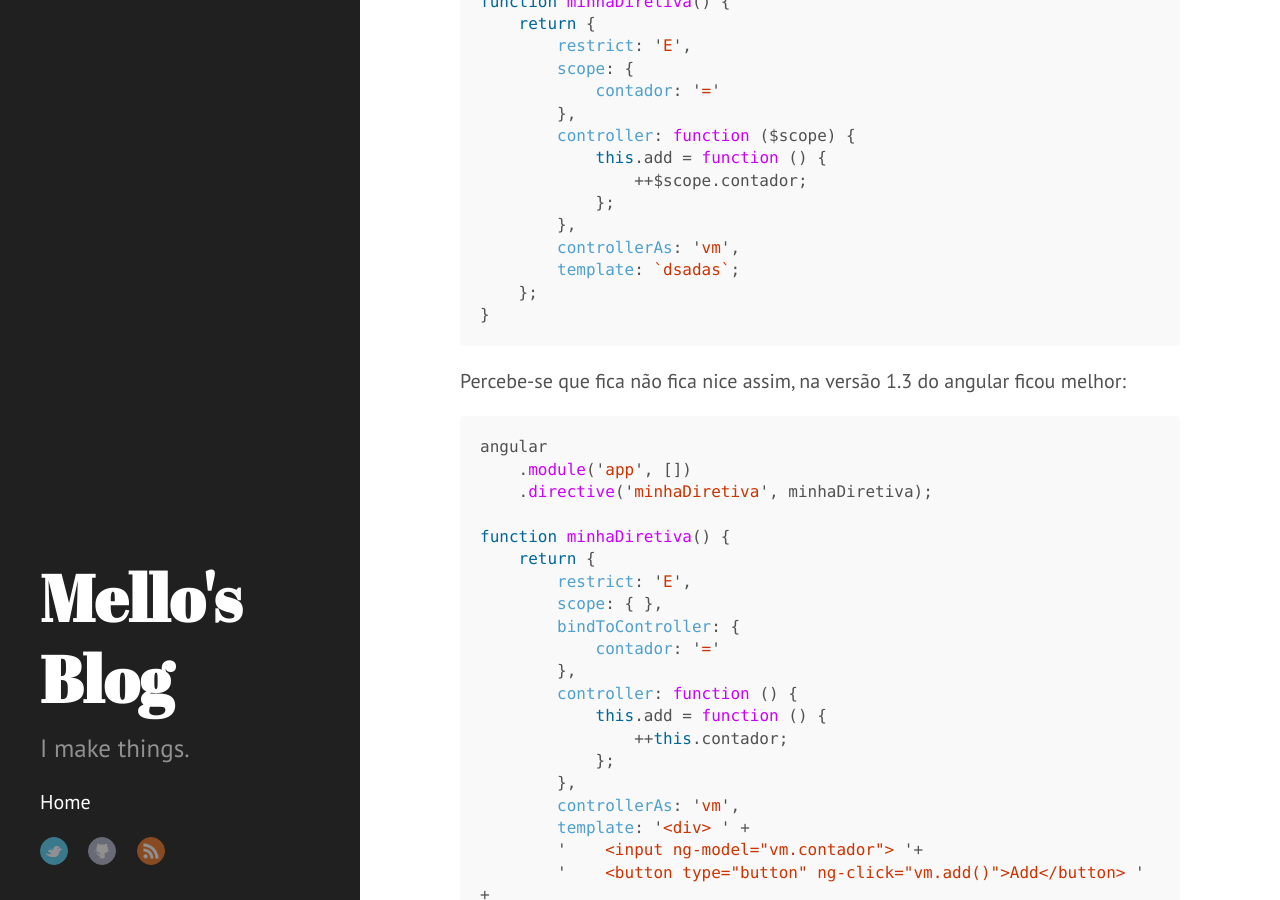
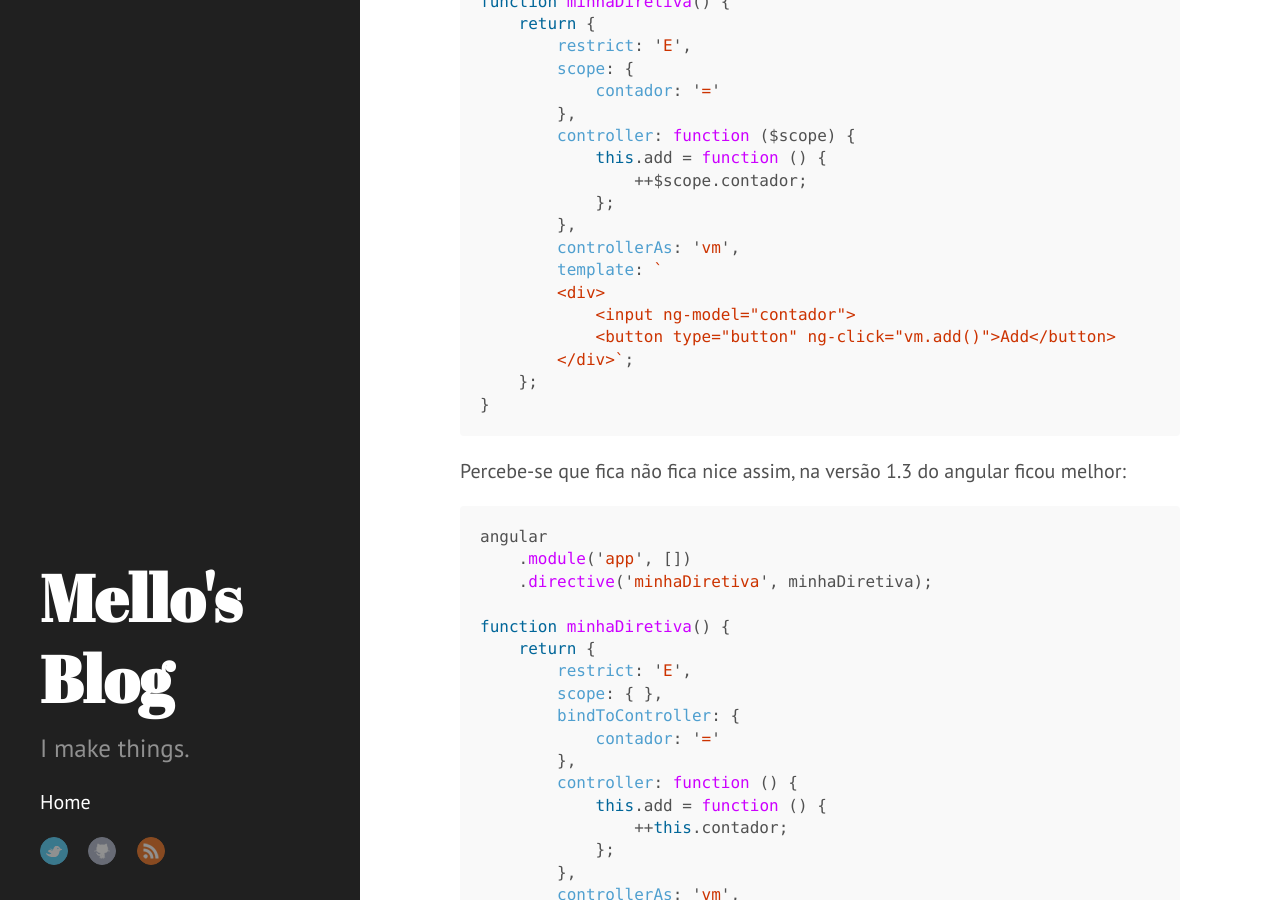
Before and after one commit to joaomello-zz/joaomello.github.io, a Jekyll site: the page built from _posts/2015-11-15-angular-bindtocontroller.markdown, in a window 1280 px wide and 900 px high, scrolled down 439 px. Built offline with Jekyll 4.4.1, drawn with Linux system fonts in a browser that asks for light colours.

Commit message:
Post update: Angular bindToController

```diff
--- a/_posts/2015-11-15-angular-bindtocontroller.markdown
+++ b/_posts/2015-11-15-angular-bindtocontroller.markdown
@@ -24,7 +24,11 @@ function minhaDiretiva() {
             };
         },
         controllerAs: 'vm',
-        template: `dsadas`;
+        template: `
+        <div>
+            <input ng-model="contador">
+            <button type="button" ng-click="vm.add()">Add</button>
+        </div>`;
     };
 }
 ~~~
```
